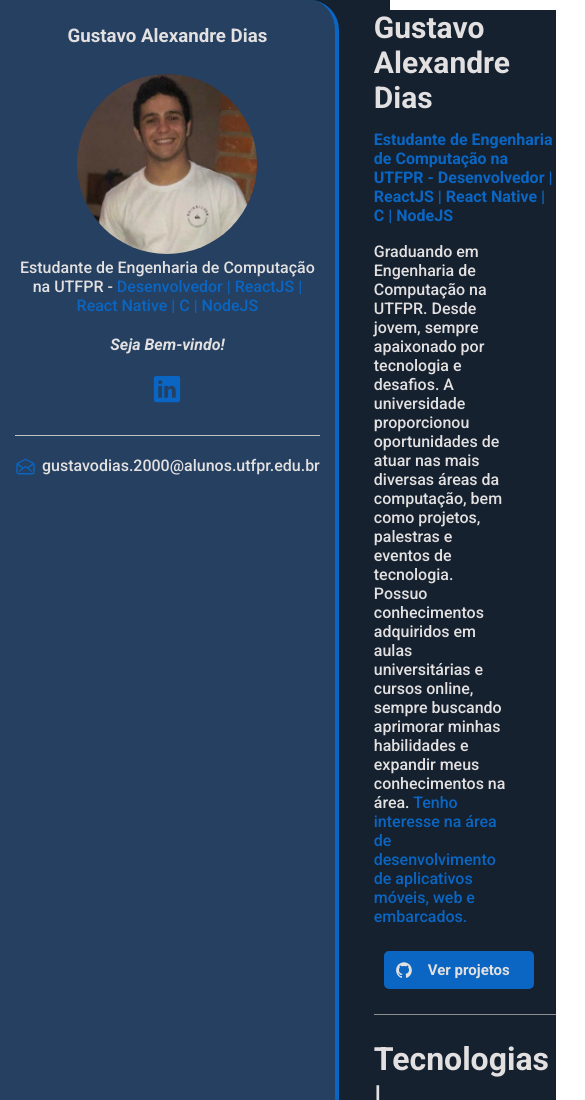
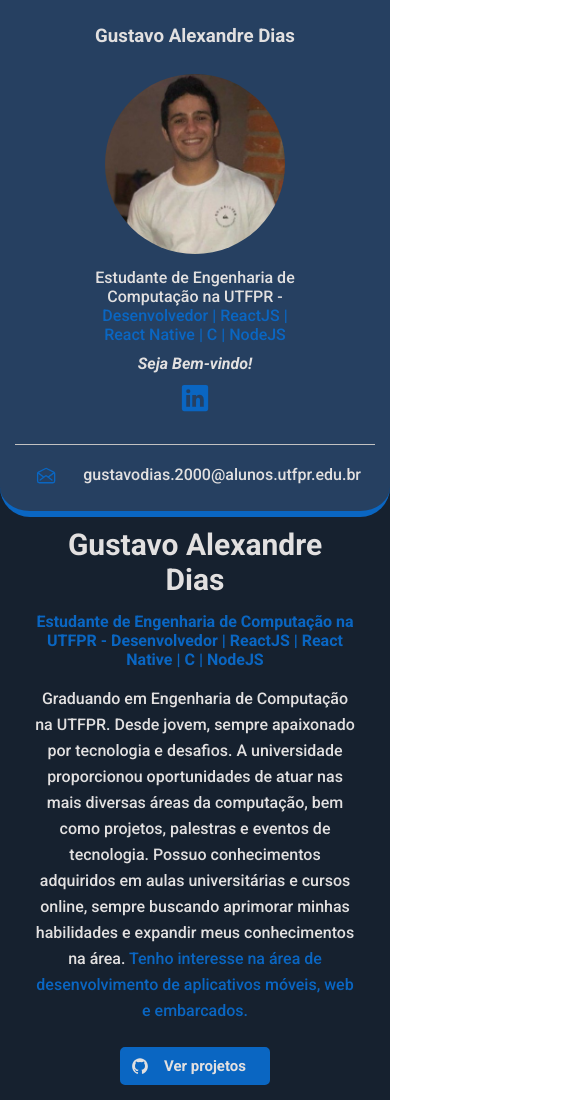
Before and after one commit to gustavo-eng/gustavo-eng.github.io, a plain HTML site: page index.html in a window 390 px wide. Shown: the top 1100 px of the page, 585 px wide, since content can reach past the window. Drawn offline with nearby package versions, Linux system fonts and the light colour scheme; files whose address does not match are found by name; a web font is replaced by a local one.

Commit message:
Responsividade para Mobie, finalizado!!

```diff
--- a/css/estilo.css
+++ b/css/estilo.css
@@ -208,3 +208,58 @@
 .separate {
     color: var(--main-color);
 }
+
+
+/*  Mobile  */
+@media(max-width:450px) {  /* A baixo de 450 pixels, tera estilos diferentes */
+    #container {
+        flex-direction: column;
+    }
+
+    #bio-container {
+        min-height: auto;
+        border-right: none;
+        border-top-right-radius: 0px;
+        border-bottom-left-radius: 30px ;
+        border-bottom: 6px solid var(--main-color);
+
+    }
+
+    #email-container {
+        display: flex;
+        width: 41vh;
+        /* background-color: red; */
+    }
+
+
+    #bio-container p {
+        max-width: 60%;
+        margin: 10px auto;
+    }
+
+    #about-container {
+        text-align: center;
+    }
+
+    #about-container .description {
+        margin: 10px auto;
+        max-width: 100%;
+        line-height: 26px;
+    }
+
+    #btn-projects {
+        margin: 23px auto;
+    }
+
+    .skills-box {
+        /* background-color: red; */
+        flex: 1 1 auto;
+        max-width: 100%;
+        margin-right: 2px;
+        margin-bottom: 41px;
+        text-align: left;
+    }
+
+
+
+}
```
